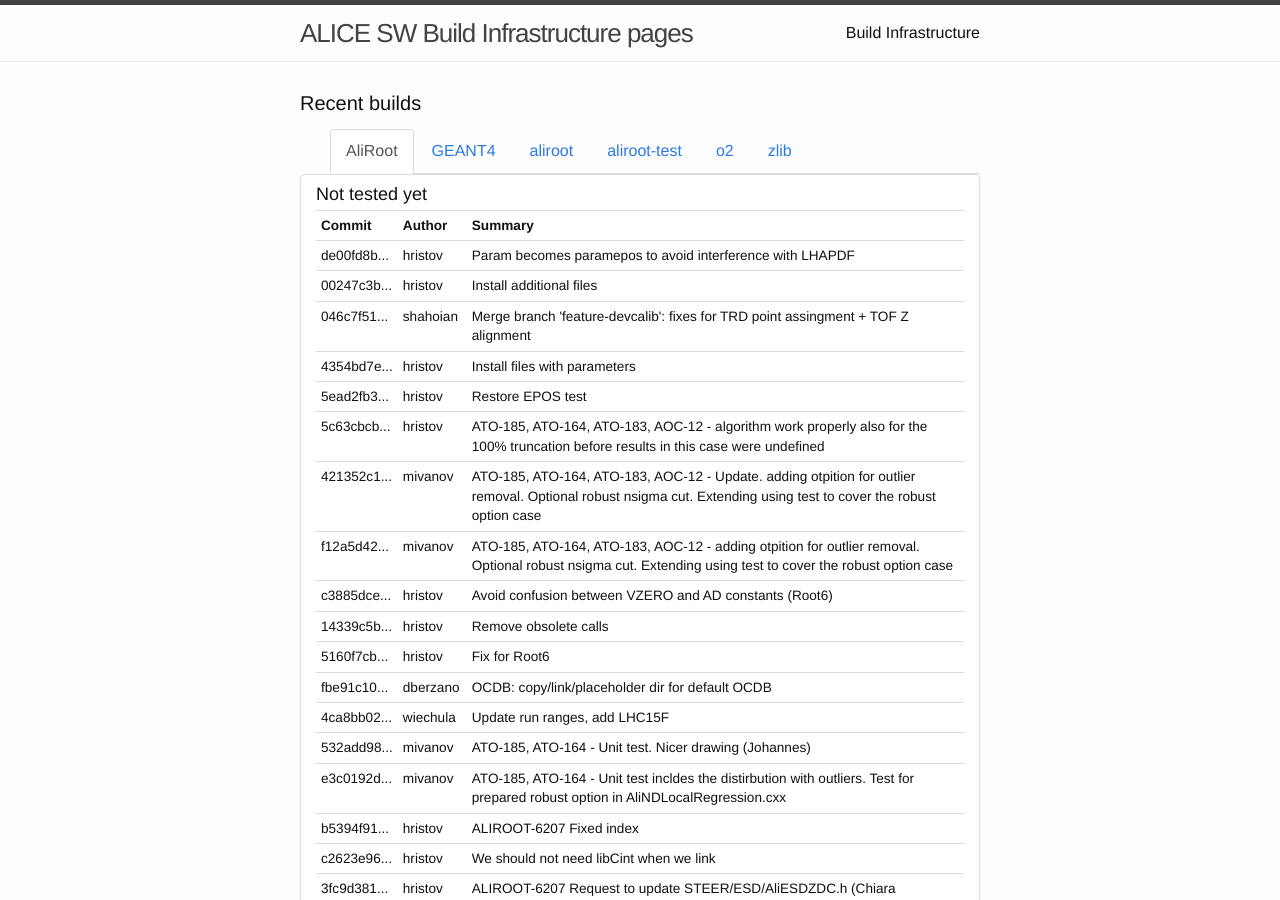
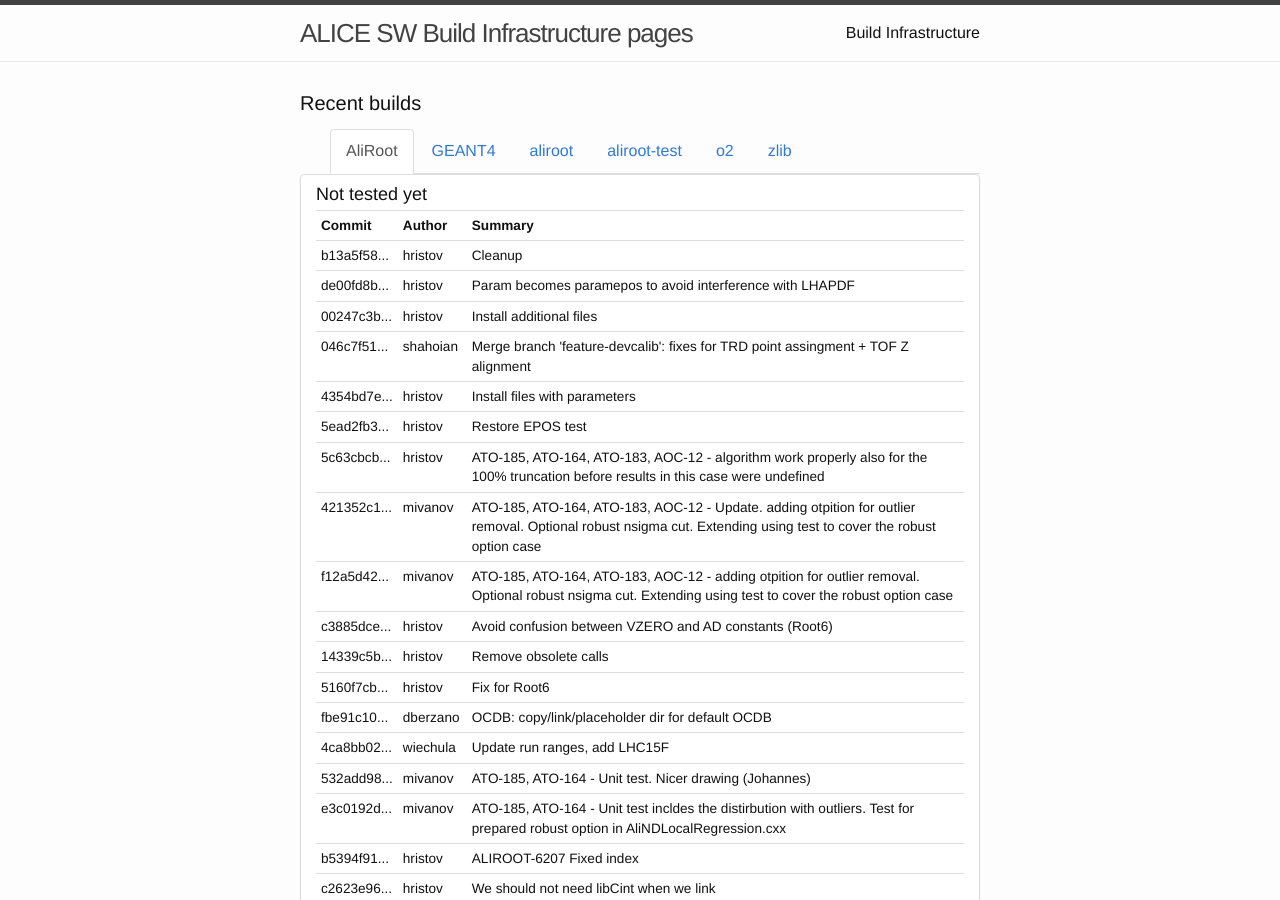
Before and after one commit to alisw/alisw.github.io, a Jekyll site: the page built from index.html, in a window 1280 px wide and 900 px high. Built offline with Jekyll 4.4.1, drawn with Linux system fonts in a browser that asks for light colours; nearby versions of some CDN libraries.

Commit message:
Updated results.

```diff
--- a/_data/commits-aliroot-master.yaml
+++ b/_data/commits-aliroot-master.yaml
@@ -1,3 +1,8 @@
+-
+ commit: "b13a5f580e9533918286f31ca665995c8d0b55df"
+ message: >-
+    Cleanup
+ author: !!str hristov
 -
  commit: "de00fd8baf282d4911fd02c79dcb56f58c9efc05"
  message: >-
```
